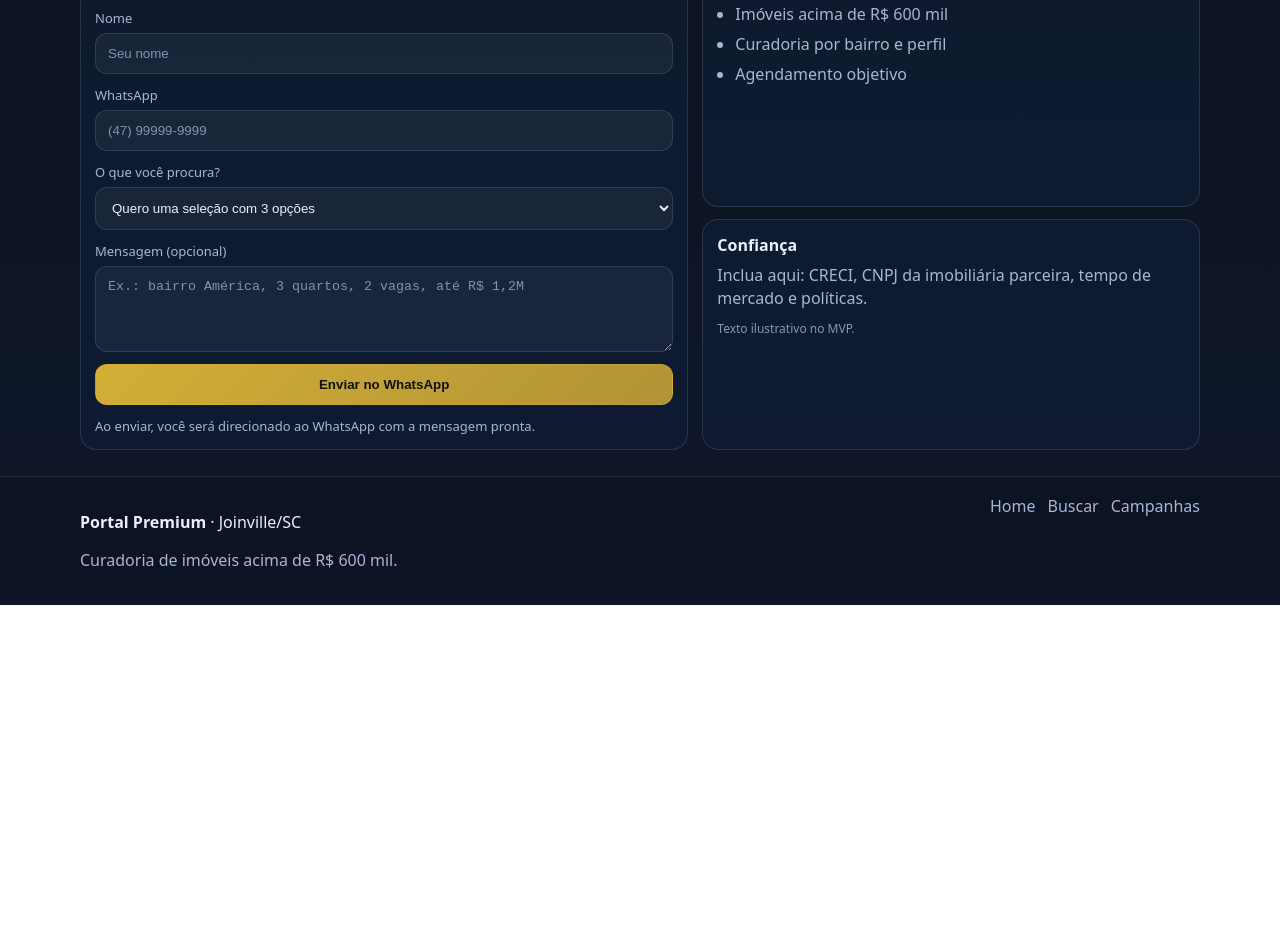
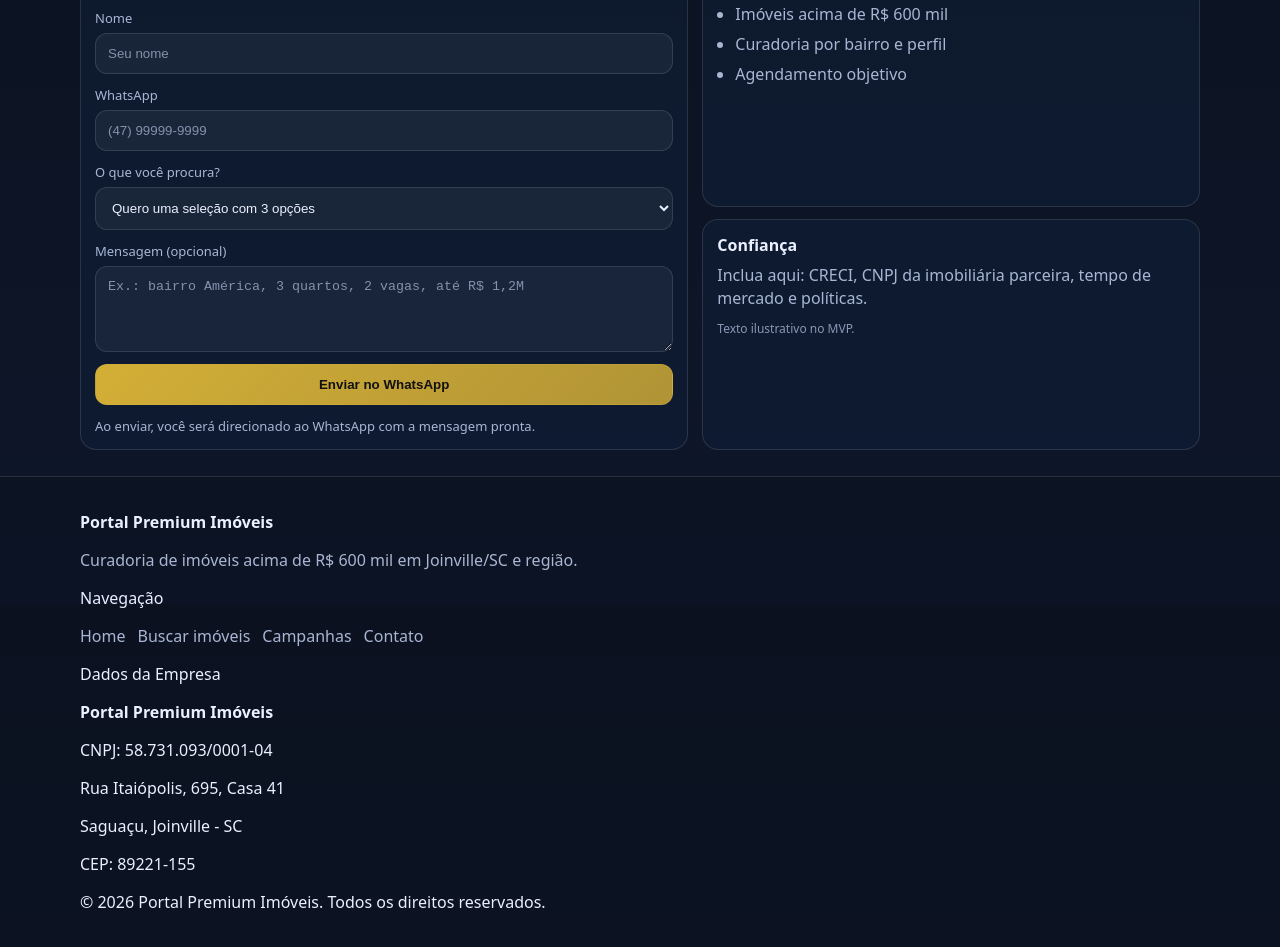
Before and after one commit to arcalabsdigital-stack/portalimoveis, a plain HTML site: page contact.html in a window 1280 px wide. Shown: the part 195-1142 px from the top of the page. Before the commit the page ends 800 px from the top, so only its background shows below. Drawn offline with Linux system fonts and the light colour scheme.

Commit message:
Update contact.html

```diff
--- a/contact.html
+++ b/contact.html
@@ -87,19 +87,36 @@
   </main>
 
   <footer class="site-footer">
-    <div class="container footer-grid">
-      <div>
-        <p class="footer-brand"><strong>Portal Premium</strong> · Joinville/SC</p>
-        <p class="footer-muted">Curadoria de imóveis acima de R$ 600 mil.</p>
-      </div>
-      <div class="footer-links">
+  <div class="container footer-grid-complete">
+    <!-- Coluna 1: Marca -->
+    <div class="footer-brand-col">
+      <p class="footer-brand"><strong>Portal Premium Imóveis</strong></p>
+      <p class="footer-muted">Curadoria de imóveis acima de R$ 600 mil em Joinville/SC e região.</p>
+    </div>
+
+    <!-- Coluna 2: Navegação -->
+    <div class="footer-nav-col">
+      <p class="footer-title">Navegação</p>
+      <nav class="footer-links">
         <a href="index.html">Home</a>
-        <a href="search.html">Buscar</a>
+        <a href="search.html">Buscar imóveis</a>
         <a href="landing.html">Campanhas</a>
-      </div>
+        <a href="contact.html">Contato</a>
+      </nav>
     </div>
-  </footer>
 
-  <script src="scripts.js"></script>
-</body>
-</html>
+    <!-- Coluna 3: Dados da empresa -->
+    <div class="footer-company-col">
+      <p class="footer-title">Dados da Empresa</p>
+      <p class="footer-data"><strong>Portal Premium Imóveis</strong></p>
+      <p class="footer-data">CNPJ: 58.731.093/0001-04</p>
+      <p class="footer-data">Rua Itaiópolis, 695, Casa 41</p>
+      <p class="footer-data">Saguaçu, Joinville - SC</p>
+      <p class="footer-data">CEP: 89221-155</p>
+    </div>
+  </div>
+
+  <div class="container footer-bottom">
+    <p class="footer-copyright">© 2026 Portal Premium Imóveis. Todos os direitos reservados.</p>
+  </div>
+</footer>
```
